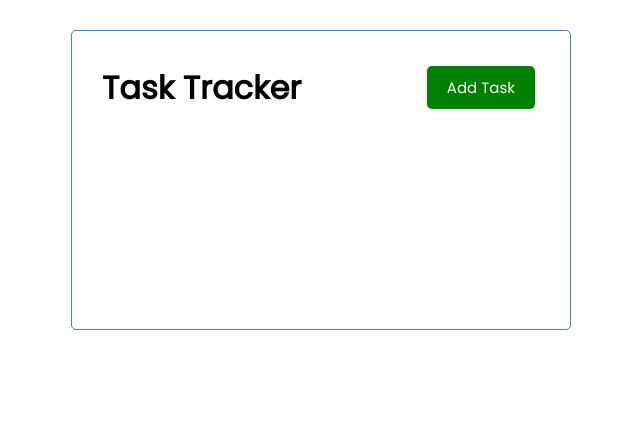
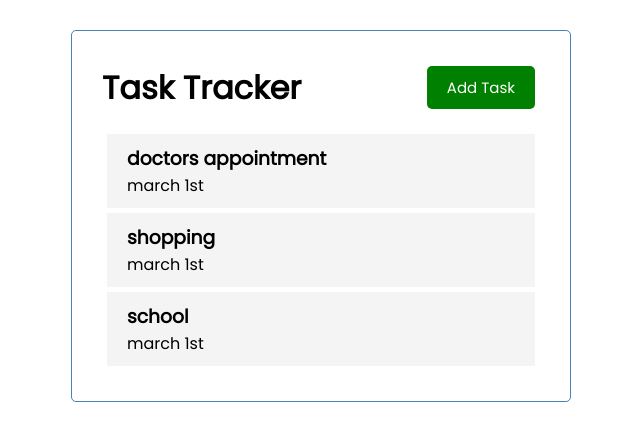
Before and after one commit to iamOuko/Task-Tracker-VueJs, a Vue app: page / in a window 1280 px wide. Shown: the top 440 px of the page, without its empty margins (319-959 px from the left). Built offline with nearby package versions, Linux system fonts and the light colour scheme.

Commit message:
add tasks

```diff
--- a/src/App.vue
+++ b/src/App.vue
@@ -1,17 +1,48 @@
 <template>
   <div class="container">
     <Header title="Task Tracker"/>
+    <Tasks :tasks="tasks" />
   </div>
 
 </template>
 
 <script>
 import Header from './components/Header'
+import Tasks from './components/Tasks'
 
 export default {
   name: 'App',
   components: {
-    Header
+    Header,
+    Tasks
+  },
+  data() {
+    return {
+      tasks: []
+    }
+  },
+  created() {
+    this.tasks = [
+      {
+        id: 1,
+        text: 'doctors appointment',
+        day: 'march 1st',
+        reminder: true,
+      },
+      {
+        id: 2,
+        text: 'shopping',
+        day: 'march 1st',
+        reminder: true,
+      },
+      {
+        id: 3,
+        text: 'school',
+        day: 'march 1st',
+        reminder: true,
+      },
+
+    ]
   }
 }
 </script>
--- /dev/null
+++ b/src/components/Task.vue
@@ -0,0 +1,37 @@
+<template>
+    <div class="task">
+        <h3>{{ task.text }}</h3>
+        <p>{{ task.day }}</p>
+    </div>
+
+</template>
+
+
+<script>
+    export default {
+        name: 'Task',
+        props: {
+            task: Object
+        }
+    }
+</script>
+
+<style scope>
+.fas {
+  color: red;
+}
+.task {
+  background: #f4f4f4;
+  margin: 5px;
+  padding: 10px 20px;
+  cursor: pointer;
+}
+.task.reminder {
+  border-left: 5px solid green;
+}
+.task h3 {
+  display: flex;
+  align-items: center;
+  justify-content: space-between;
+}
+</style>
--- /dev/null
+++ b/src/components/Tasks.vue
@@ -0,0 +1,19 @@
+<template>
+    <div :key="task.id" v-for="task in tasks">
+        <Task :task="task"/>
+    </div>
+</template>
+
+<script>
+import Task from './Task'
+
+    export default {
+        name: 'Tasks',
+        props: {
+            tasks: Array
+        },
+        components: {
+            Task
+        }
+    }
+</script>
```
